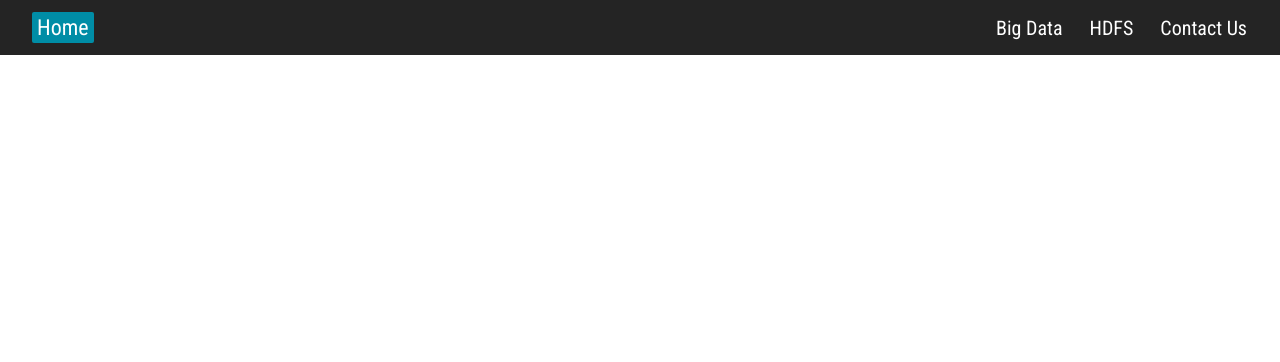
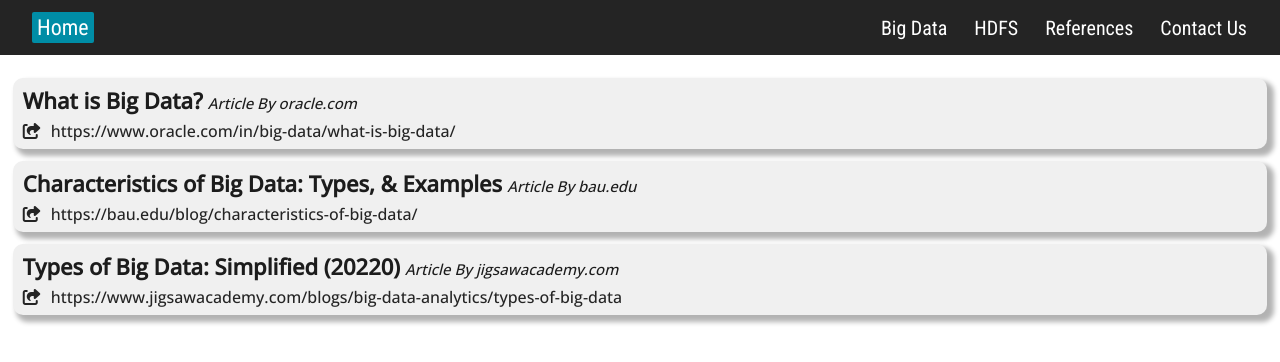
Before and after one commit to PranjalG1122/Big-Data, a React (Create React App) app: page /references in a window 1280 px wide. Shown: the top 362 px of the page. Built offline with nearby package versions, Linux system fonts and the light colour scheme.

Commit message:
Added Reference Cards
Need to work on scrolling back up

```diff
--- a/public/index.html
+++ b/public/index.html
@@ -2,25 +2,25 @@
 <html lang="en">
   <head>
     <meta charset="utf-8" />
-    <link rel="icon"  />
+    <link rel="icon" />
     <meta name="viewport" content="width=device-width, initial-scale=1" />
     <meta name="theme-color" content="#000000" />
     <meta
       name="description"
       content="Web site created using create-react-app"
     />
-    <link
+    <!-- <link
       rel="stylesheet"
       href="https://use.fontawesome.com/releases/v5.13.1/css/all.css"
       integrity="sha384-xxzQGERXS00kBmZW/6qxqJPyxW3UR0BPsL4c8ILaIWXva5kFi7TxkIIaMiKtqV1Q"
       crossorigin="anonymous"
-    />
-    <link rel="apple-touch-icon" href="%PUBLIC_URL%/logo192.png" />
+    /> -->
+
 
     <link rel="manifest" href="%PUBLIC_URL%/manifest.json" />
+    <script src="https://kit.fontawesome.com/7fbae660d7.js" crossorigin="anonymous"></script>
 
-
-    <title>React App</title>
+    <title>Big Data Analytics</title>
   </head>
   <body>
     <div id="root"></div>
--- a/src/App.js
+++ b/src/App.js
@@ -1,9 +1,10 @@
 import './App.css';
-import Navbar from "./components/Navbar"
-import Home from "./components/Home"
-import Footer from  "./components/Footer"
-import data from "./components/data"
-import AboutUs from "./components/AboutUs"
+import Navbar from './components/Navbar'
+import Home from './components/Home'
+import Footer from  './components/Footer'
+import data from './components/data'
+import AboutUs from './components/AboutUs'
+import References from './components/References'
 
 import {BrowserRouter as Router, Routes, Route} from 'react-router-dom'
 
@@ -14,7 +15,8 @@
         <Navbar />
         <Routes>
           <Route path='/' element={<Home />}></Route>
-          <Route path='/about-us' element={<AboutUs />}></Route>
+          <Route path='/contact-us' element={<AboutUs />}></Route>
+          <Route path='/references' element={<References />}></Route>
         </Routes>
         <Footer />
       </Router>
--- a/src/components/Footer.js
+++ b/src/components/Footer.js
@@ -1,5 +1,5 @@
 import React from "react"
-
+import {Link} from 'react-router-dom'
 
 export default function Footer() {
     return (
@@ -8,9 +8,9 @@
                 <div className='footer-col'>
                     <ul>
                         <h4>Get in Touch</h4>
-                        <li><a href='#'>About Us</a></li>
-                        <li><a href='#'>Contact Us</a></li>
-                        <li><a href='#'>References</a></li>
+                        <li><Link to='/'>About Us</Link></li>
+                        <li><Link to='/contact-us'>Contact Us</Link></li>
+                        <li><Link to='/references'>References</Link></li>
                     </ul>
                 </div>
                 <div className='footer-col'>
--- a/src/components/Navbar.js
+++ b/src/components/Navbar.js
@@ -45,7 +45,8 @@
                     <div className={click ? 'navbar-button-middle' : 'false-contact'}>
                         <Link to='/' onClick={setClick}>Big Data</Link>
                         <Link to='/' onClick={setClick}>HDFS</Link>
-                        <Link to='/about-us' onClick={setClick}>Contact Us</Link>
+                        <Link to='/references' onClick={setClick}>References</Link>
+                        <Link to='/contact-us' onClick={setClick}>Contact Us</Link>
                     </div>
                 </div>
             </nav>
--- /dev/null
+++ b/src/components/References.js
@@ -0,0 +1,23 @@
+import React from 'react'
+import ReferencesCard from './ReferencesCard'
+import data from './data'
+
+export default function References() {
+    const card = data.map(item => {
+        return(
+            <ReferencesCard
+                item={item}
+            />
+        )
+    })
+    return(
+        <>
+            <section className='references'>
+                <br/>
+                <br/>
+                <br/>
+                {card}
+            </section>
+        </>
+    )
+}
--- /dev/null
+++ b/src/components/ReferencesCard.js
@@ -0,0 +1,18 @@
+import React from 'react'
+
+export default function ReferencesCard(props) {
+    return(
+        <>
+        <section className='reference-card'>
+            <div className='reference-title'>
+                {props.item.title}
+                <span className='reference-type'>{props.item.type}</span>
+            </div>
+            <div className='reference-link-container'>
+                <i className={props.item.tag}></i>
+                <a href={props.item.link} target='_blank'>{props.item.link}</a>
+            </div>
+        </section>
+        </>
+    )
+}
--- a/src/components/data.js
+++ b/src/components/data.js
@@ -1,26 +1,23 @@
 export default [
     {
-        id: "1",
-        image: "mount-fuji.jpg",
-        country: "Japan",
-        location: "Mount Fuji",
-        date: "12 Jan, 2021 - 24 Jan, 2021",
-        description: "Mount Fuji is the tallest mountain in Japan, standing at a height of 3,776 meters.",
+        id: '1',
+        title: 'What is Big Data?',
+        type: 'Article By oracle.com',
+        tag: 'fa-solid fa-share-from-square',
+        link: 'https://www.oracle.com/in/big-data/what-is-big-data/',
     },
     {
-        id: "2",
-        image: "opera-house.jpg",
-        country: "Australia",
-        location: "Sydney Opera House",
-        date: "27 May, 2021 - 8 Jun, 2021",
-        description: "The best music",
+        id: '2',
+        title: 'Characteristics of Big Data: Types, & Examples',
+        type: 'Article By bau.edu',
+        tag: 'fa-solid fa-share-from-square',
+        link: 'https://bau.edu/blog/characteristics-of-big-data/',
     },
     {
-        id: "3",
-        image: "geiran.jpg",
-        country: "Norway",
-        location: "Geirangerfjord",
-        date: "01 Oct, 2021 - 18 Nov, 2021",
-        description: "Norway ",
+        id: '3',
+        title: 'Types of Big Data: Simplified (20220)',
+        type: 'Article By jigsawacademy.com',
+        tag: 'fa-solid fa-share-from-square',
+        link: 'https://www.jigsawacademy.com/blogs/big-data-analytics/types-of-big-data',
     }
 ]
--- a/src/index.css
+++ b/src/index.css
@@ -1,5 +1,7 @@
 @import url('https://fonts.googleapis.com/css2?family=Open+Sans:wght@400;500&family=Poppins:wght@300&display=swap');
 @import url('https://fonts.googleapis.com/css2?family=Roboto+Condensed&display=swap');
+@import url('https://fonts.googleapis.com/css2?family=Open+Sans&display=swap');
+
 body {
   margin: 0;
   font-family: -apple-system, BlinkMacSystemFont, 'Segoe UI', 'Roboto', 'Oxygen',
@@ -126,7 +128,7 @@
   margin-right: 0;
 }
 
-.navbar-button-home a:hover a:hover {
+.navbar-button-home a:hover {
   background-color: #fff;
   color: #1c1c1c;
 }
@@ -172,3 +174,54 @@
 
 
 /* Home --------------------------------------------------------------------------------------------------- */
+
+/* References Card------------------------------------------------------------------------------------------ */
+
+.references {
+  margin: 0;
+  font-family: 'Open Sans', sans-serif;
+}
+
+.reference-card {
+  padding: 7px 10px;
+  margin: 12px 1% 0 1%;
+  display: flex;
+  flex-direction: column;
+  box-shadow: 5px 5px 5px 2px rgb(0, 0, 0, 0.3);
+  border-radius: 10px;
+  background-color: #f0f0f0;
+}
+
+.reference-title {
+  color: #1c1c1c;
+  margin: 0 0 5px 0;
+  font-size: 22px;
+  font-weight: 800;
+}
+
+.reference-link-container {
+  color: #242424;
+  display: flex;
+  align-items: center;
+}
+
+.reference-link-container a {
+  margin: 0 0 0 10px;
+  color: #242424;
+  text-decoration: none;
+  font-weight: 450;
+  transition: all 0.2s ease;
+}
+
+.reference-link-container a:hover {
+  color: #008da6;
+  padding: 0 0 0 3px;
+}
+
+.reference-type {
+  display: inline-block;
+  font-style: italic;
+  font-size: 15px;
+  font-weight: 500;
+  margin: 0 0 0 5px;
+}
```
Also changed, not shown: public/manifest.json, 2 other files (tests, documents, lock files or other folders).
